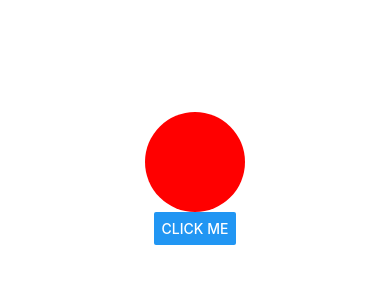
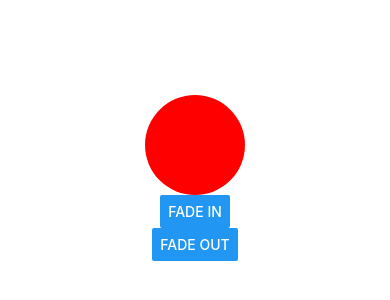
Before and after one commit to nitai-b/animation-and-gestures-react-native, a React Native app: screen / in a window 390 px wide. Shown: the part 244-544 px from the top of the page. Built offline with nearby package versions, Linux system fonts and the light colour scheme.

Commit message:
buttons to fade in and fade out with animation

```diff
--- a/App.js
+++ b/App.js
@@ -2,11 +2,20 @@ import {useRef} from 'react';
 import {Animated, Button, StyleSheet, View} from 'react-native';
 
 export default function App() {
-    const leftValue = useRef(new Animated.Value(0)).current;
+    const opacity = useRef(new Animated.Value(1)).current;
+    const diameter = 100;
 
-    const moveBall = () => {
-        Animated.timing(leftValue, {
-            toValue: 200,
+    const fadeInBall = () => {
+        Animated.spring(opacity, {
+            toValue: 1,
+            duration: 1000,
+            useNativeDriver: true
+        }).start()
+    }
+
+    const fadeOutBall = () => {
+        Animated.timing(opacity, {
+            toValue: 0,
             duration: 1000,
             useNativeDriver: true
         }).start()
@@ -15,17 +24,16 @@ export default function App() {
     return (
         <View style={styles.container}>
             <Animated.View style={[{
-                width: 100,
-                height: 100,
-                transform: [
-                    {translateX: leftValue}
-                ],
+                width: diameter,
+                height: diameter,
+                opacity,
                 borderRadius: 50,
                 backgroundColor: 'red',
             }]}>
 
             </Animated.View>
-            <Button onPress={moveBall} title="Click me" style={{marginTop: 'auto'}}/>
+            <Button onPress={fadeInBall} title="Fade In" style={{marginTop: 'auto'}}/>
+            <Button onPress={fadeOutBall} title="Fade Out" style={{marginTop: 'auto'}}/>
         </View>
     );
 }
```
